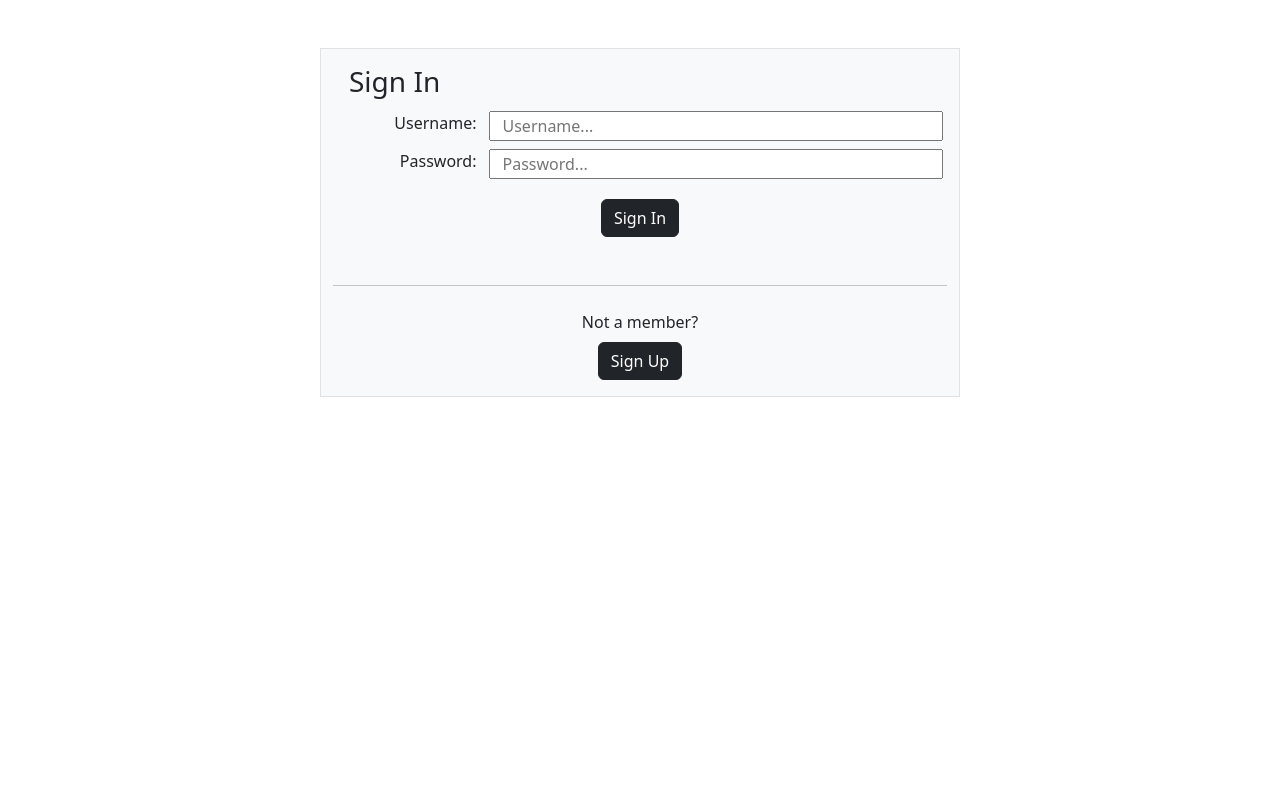
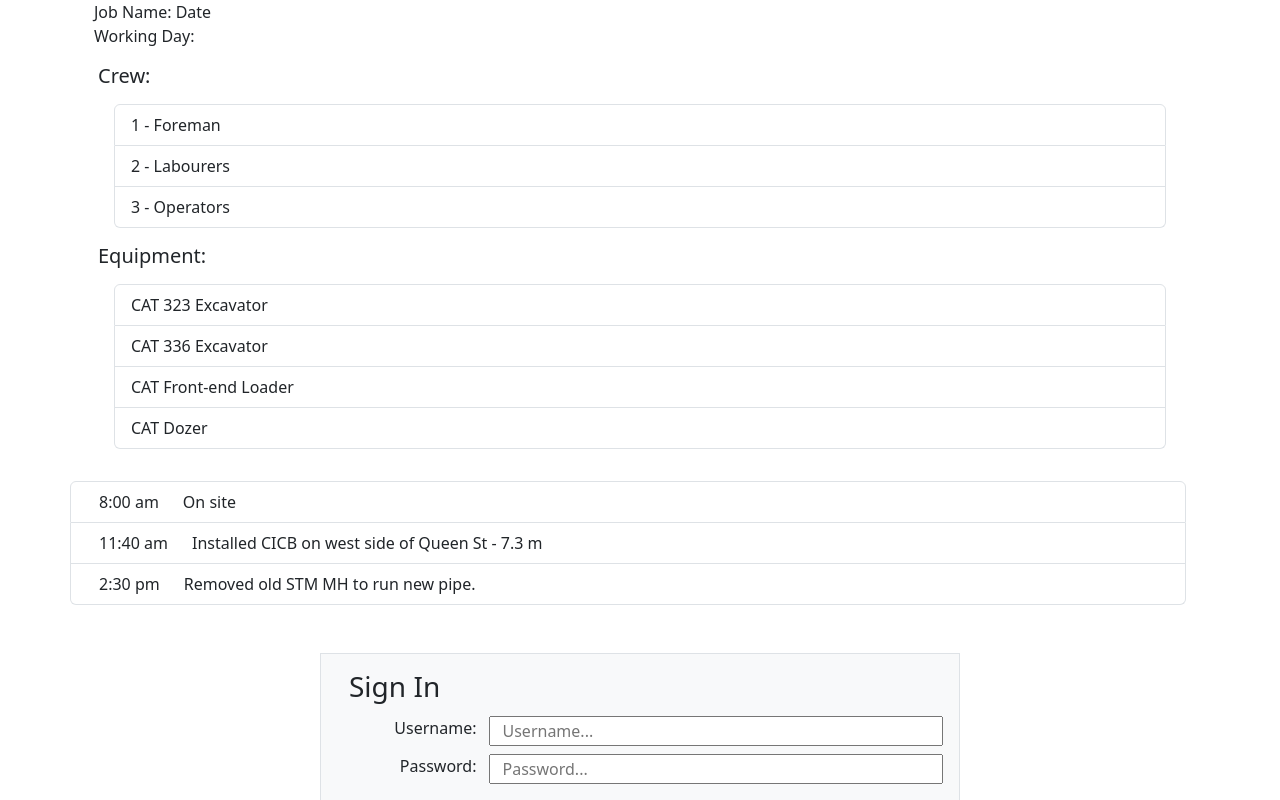
Before and after one commit to subtlemocha00/inspection-book, a React (Vite) app: page / in a window 1280 px wide. Shown: the top 800 px of the page. Built offline with nearby package versions, Linux system fonts and the light colour scheme.

Commit message:
start building fieldbook page. starting with basic component pieces

```diff
--- a/src/App.jsx
+++ b/src/App.jsx
@@ -8,6 +8,7 @@ import List from "./components/Search/List";
 import { loadFromLocalStorage, saveToLocalStorage } from "./utils/storage";
 import Search from "./components/Search/SearchBar";
 import { SearchResult } from "./components/Search/SearchResult";
+import JobPage from "./components/Display/JobPage";
 
 const userList = [{ username: 'user', password: 'password' }, { username: 'subtlemocha', password: '12345' }, { username: '', password: '' }]
 
@@ -121,6 +122,7 @@ const App = () => {
 
 	return (
 		<>
+			<JobPage item={searchResult} />
 			{isMember && !isLoggedIn &&
 				<SignIn handleLogin={handleLogin} setIsMember={setIsMember} error={error} success={success} />
 			}
--- /dev/null
+++ b/src/components/Display/Crew.jsx
@@ -0,0 +1,21 @@
+const Crew = () => {
+    return (
+        <div className="p-3">
+            <h5>Crew:</h5>
+            <ul className="list-group m-3">
+                <li className="list-group-item">1 - Foreman</li>
+                <li className="list-group-item">2 - Labourers</li>
+                <li className="list-group-item">3 - Operators</li>
+            </ul>
+            <h5>Equipment:</h5>
+            <ul className="list-group m-3">
+                <li className="list-group-item">CAT 323 Excavator</li>
+                <li className="list-group-item">CAT 336 Excavator</li>
+                <li className="list-group-item">CAT Front-end Loader</li>
+                <li className="list-group-item">CAT Dozer</li>
+            </ul>
+        </div>
+    )
+}
+
+export default Crew;
--- /dev/null
+++ b/src/components/Display/Header.jsx
@@ -0,0 +1,13 @@
+const Header = ({ job }) => {
+    return (
+        <div className="container">
+            <div className="">
+                <span>Job Name: {job.name}</span>
+                <span>Date</span>
+            </div>
+            <span>Working Day: {job.workingDay}</span>
+        </div>
+    )
+}
+
+export default Header;
--- /dev/null
+++ b/src/components/Display/JobPage.jsx
@@ -0,0 +1,21 @@
+import { useEffect, useState } from "react";
+import Crew from "./Crew";
+import Header from "./Header";
+import Notes from "./Notes";
+import { entryList } from "./entryList";
+
+
+const JobPage = (item) => {
+    const [entries, setEntries] = useState(entryList);
+    // useEffect(() => { }, [entries]);
+    console.log(entries)
+    return (
+        <form className="container">
+            <Header job={item} />
+            <Crew />
+            <Notes entries={entries} />
+        </form>
+    )
+}
+
+export default JobPage;
--- /dev/null
+++ b/src/components/Display/Notes.jsx
@@ -0,0 +1,22 @@
+import { useEffect, useState } from "react";
+
+const Notes = ({ entries }) => {
+
+    useEffect(() => {
+    }, [entries]);
+
+    return (
+        <ul className="list-group">
+            {entries.map((entry) => {
+                return (
+                    <li key={entry.id} className="list-group-item container row">
+                        <span className="col-3 col-md-2">{entry.time}</span>
+                        <span className="col-9 col-md-10">{entry.content}</span>
+                    </li>
+                )
+            })}
+        </ul>
+    )
+}
+
+export default Notes;
--- /dev/null
+++ b/src/components/Display/entryList.js
@@ -0,0 +1,19 @@
+import { v4 as uuidv4 } from 'uuid';
+
+export const entryList = [
+    {
+        id: uuidv4(),
+        time: '8:00 am',
+        content: "On site"
+    },
+    {
+        id: uuidv4(),
+        time: '11:40 am',
+        content: "Installed CICB on west side of Queen St - 7.3 m"
+    },
+    {
+        id: uuidv4(),
+        time: '2:30 pm',
+        content: "Removed old STM MH to run new pipe."
+    },
+]
```
Also changed, not shown: src/components/Display/DisplayToggle.jsx (added, +19 -0 lines), src/components/Display/Entry.jsx (added, +11 -0 lines).
